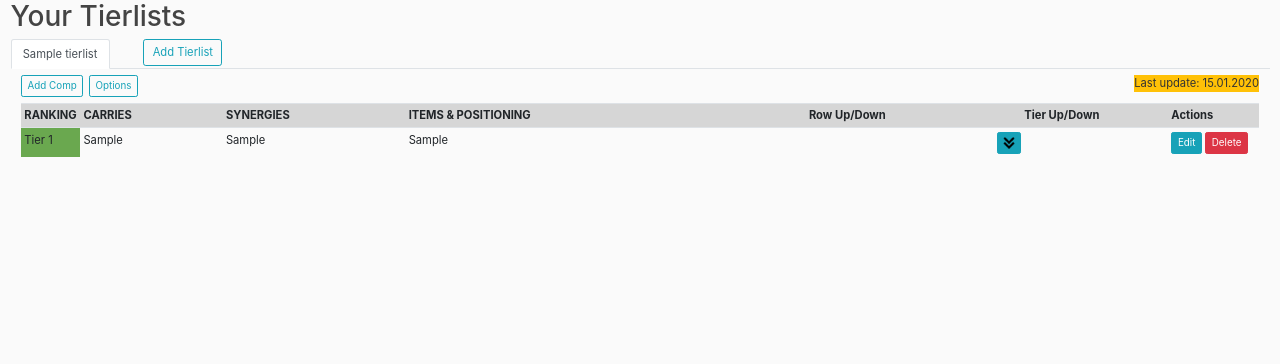
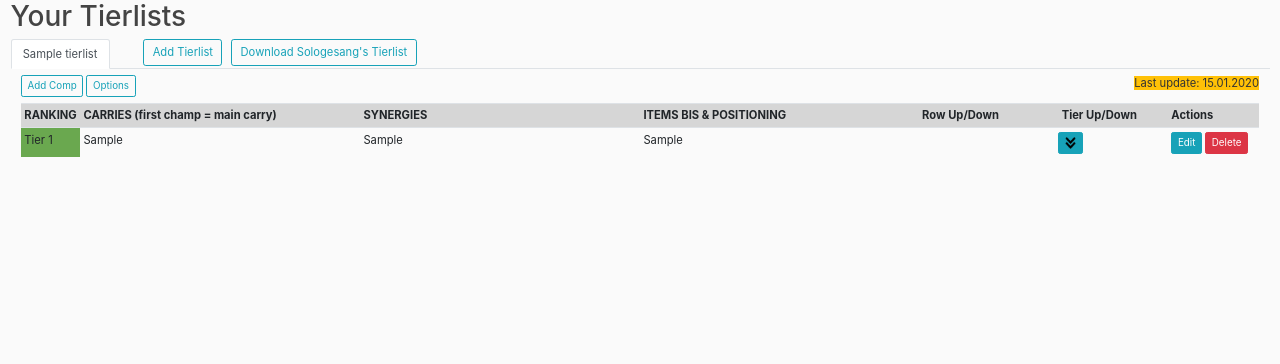
Before and after one commit to Kahitar/TFTTierlist, a Flask app: page /tierlist/manage in a window 1280 px wide. Shown: the part 56-420 px from the top of the page. Run offline with Flask 2, Linux system fonts and the light colour scheme; a user stored in the database is signed in; tables that the repository leaves empty hold one stand-in row (values such as "Sample post"); some libraries are stand-ins or nearby versions.

Commit message:
feat: Buttons to import Solos tierlist from google docs

```diff
--- a/tierlist/templates/tierlist.html
+++ b/tierlist/templates/tierlist.html
@@ -4,22 +4,26 @@
     {% if current_user.is_authenticated and current_user == tierlist.author %}
         <div class="float-left mt-2 mb-2 mr-2">
             <a class="btn btn-sm btn-outline-info" href="{{ url_for('comps.new_comp', tierlist_id=tierlist.id) }}">Add Comp</a>
-        </div>
-        <div class="float-left mt-2 mb-2 mr-2">
             <a class="btn btn-sm btn-outline-info" href="{{ url_for('tierlists.tierlist_properties', tierlist_id=tierlist.id) }}">Options</a>
         </div>
     {% endif %}
     <div class="float-right mt-2">
-        <div class="nav-item bg-warning">Last update: {{ tierlist.last_updated.strftime('%d.%m.%Y') }}</div>
+        <div class="nav-item">
+            <span class="bg-warning">Last update: {{ tierlist.last_updated.strftime('%d.%m.%Y') }}</span>
+
+            {% if tierlist.name == "https://cutt.ly/Sologesangs-Tierlist-TFT" %}
+            <a class="btn btn-sm btn-outline-info ml-2" href="{{ url_for('comps.update_autogenerated_tierlist') }}">Regenerate automatic Tierlist</a>
+            {% endif %}
+        </div>
     </div>
     <div class="table-responsive">
     <table class="table table-hover table-sm">
     <tbody>
         <tr class="table-active">
-            <th style="width: 50px">RANKING</th>
-            <th>CARRIES</th>
-            <th>SYNERGIES</th>
-            <th>ITEMS & POSITIONING</th>
+            <th style="width: 50px;">RANKING</th>
+            <th style="width: 400px;">CARRIES (first champ = main carry)</th>
+            <th style="width: 400px;">SYNERGIES</th>
+            <th>ITEMS BIS & POSITIONING</th>
             {% if current_user.is_authenticated and current_user == tierlist.author %}
                 <th class="text-center" colspan="2">Row Up/Down</th>
                 <th class="text-center" colspan="2">Tier Up/Down</th>
--- a/tierlist/templates/tierlists.html
+++ b/tierlist/templates/tierlists.html
@@ -1,7 +1,16 @@
 {% extends "layout.html" %}
 {% block content_fluid %}
+    {% set vars = {"found_automatic_tierlist": False} %}
     <h1>Your Tierlists</h1>
     {% if tierlists|length > 0 %}
+        <!-- Try to find the automatically generated tierlist -->
+        {% for tierlist in tierlists %}
+            {% if tierlist.name == "https://cutt.ly/Sologesangs-Tierlist-TFT" %}
+                {% if vars.update({"found_automatic_tierlist": True}) %}{% endif %}
+            {% endif %}
+        {% endfor %}
+
+        <!-- Render the tabs for the tierlists -->
         <ul class="nav nav-tabs" id="myTab" role="tablist">
             {% for tierlist in tierlists %}
                 <li class="nav-item">
@@ -15,9 +24,13 @@
             {% endfor %}
             <li class="nav-item">
                 <a class="btn btn-outline-info ml-5" id="add-list-tab" href="{{ url_for('tierlists.new_tierlist') }}" role="tab">Add Tierlist</a>
+                {% if not vars.found_automatic_tierlist %}
+                    <a class="btn btn-outline-info ml-2" href="{{ url_for('comps.update_autogenerated_tierlist') }}">Download Sologesang's Tierlist</a>
+                {% endif %}
             </li>
         </ul>
 
+        <!-- Render the tierlists themself -->
         <div class="tab-content">
             {% for tierlist in tierlists %}
                 {% if (tierlist == active_tierlist) or (not active_tierlist and loop.index == 1) %}
@@ -37,6 +50,9 @@
     {% else %}
         <h4 class="text-secondary">You have no tierlists.</h4>
         <a class="btn btn-outline-info" id="add-list-tab" href="{{ url_for('tierlists.new_tierlist') }}" role="tab">Add Tierlist</a>
+        {% if not vars.found_automatic_tierlist %}
+            <a class="btn btn-outline-info ml-2" href="{{ url_for('comps.update_autogenerated_tierlist') }}">Download Sologesang's Tierlist</a>
+        {% endif %}
     {% endif %}
 
 {% endblock content_fluid %}
--- a/tierlist/tierlist/forms.py
+++ b/tierlist/tierlist/forms.py
@@ -5,6 +5,6 @@ from wtforms.validators import DataRequired, Length
 
 class TierlistPropertiesForm(FlaskForm):
     name = StringField('Name', validators=[
-                       DataRequired(), Length(min=1, max=20)])
+                       DataRequired(), Length(min=1, max=100)])
     is_public = BooleanField('Public')
     submit = SubmitField('Save')
--- a/tierlist/tierlist/utils.py
+++ b/tierlist/tierlist/utils.py
@@ -1,6 +1,12 @@
 from datetime import datetime
 from tierlist import db
 from tierlist.models import Tierlist, Comp
+
+
+def delete_all_comps(tierlist: Tierlist):
+    for comp in tierlist.comps:
+        db.session.delete(comp)
+    db.session.commit()
 
 
 def update_tierlist(tierlist):
```
Also changed, not shown: tierlist/comps/routes.py (+34 -2 lines).
